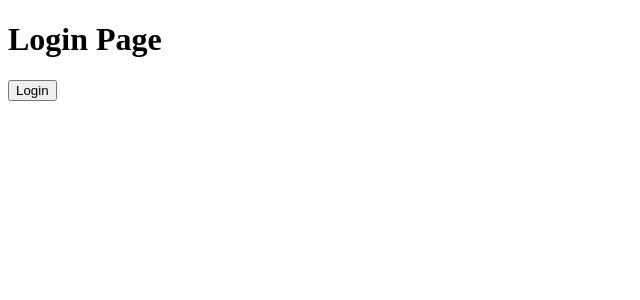
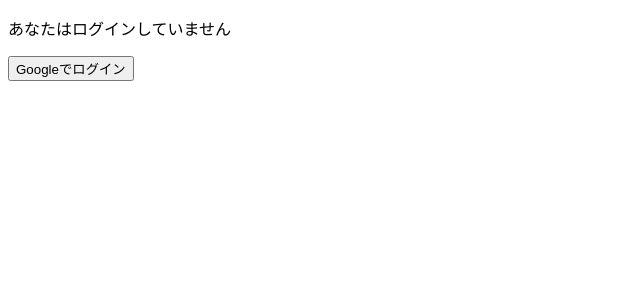
Before and after one commit to tackernao0522/docker-next-google, a Next.js app in the folder src/: page /auth/login in a window 1280 px wide. Shown: the top 300 px of the page, without its empty margins (0-640 px from the left). Built offline with nearby package versions, Linux system fonts and the light colour scheme; no server answers.

Commit message:
modify login/page.tsx Login.tsx

```diff
--- a/src/src/app/auth/login/page.tsx
+++ b/src/src/app/auth/login/page.tsx
@@ -1,14 +1,9 @@
 // src/app/auth/login/page.tsx
 import React from "react";
-import { signIn } from "next-auth/react";
+import Login from "@/components/Login";
 
 const LoginPage = () => {
-  return (
-    <div>
-      <h1>Login Page</h1>
-      <button onClick={() => signIn("credentials")}>Login</button>
-    </div>
-  );
+  return <Login />;
 };
 
 export default LoginPage;
--- a/src/src/components/Login.tsx
+++ b/src/src/components/Login.tsx
@@ -1,3 +1,4 @@
+// src/components/Login.tsx
 "use client";
 
 import React, { useEffect } from "react";
```
